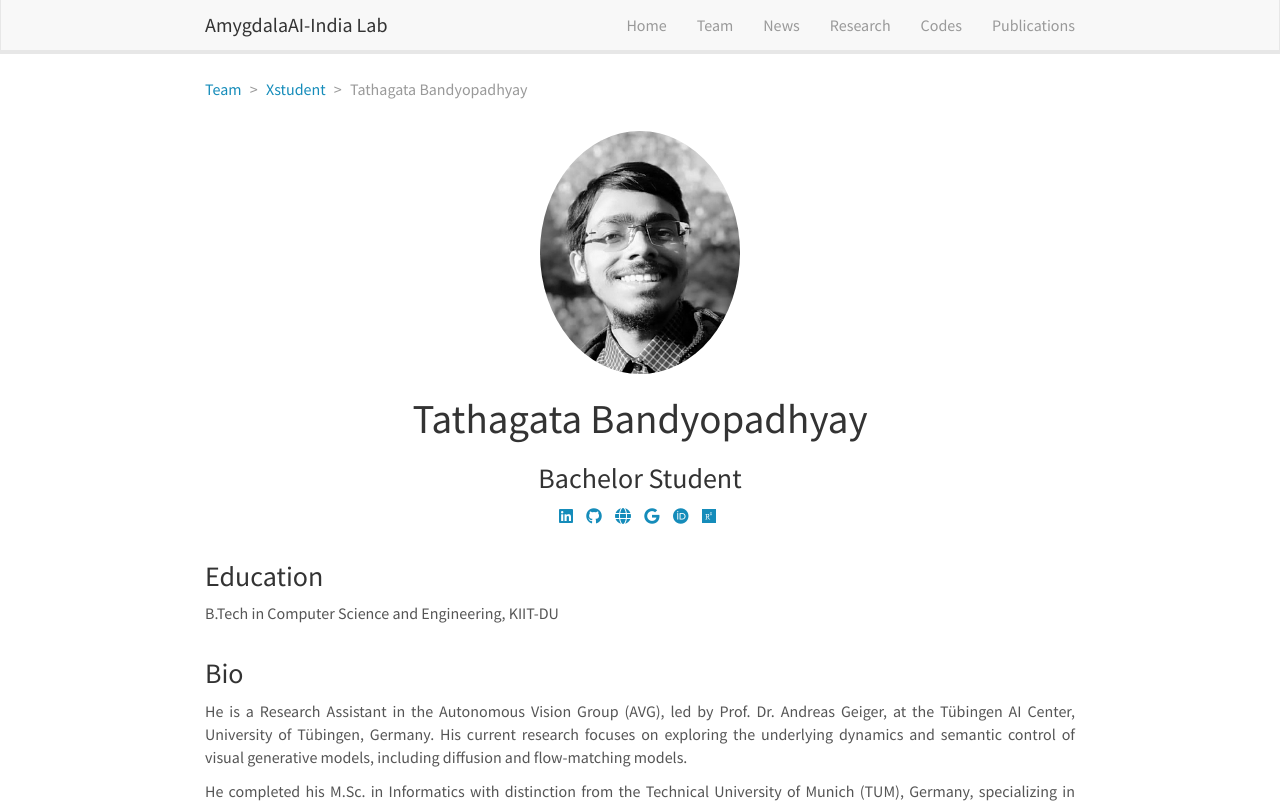
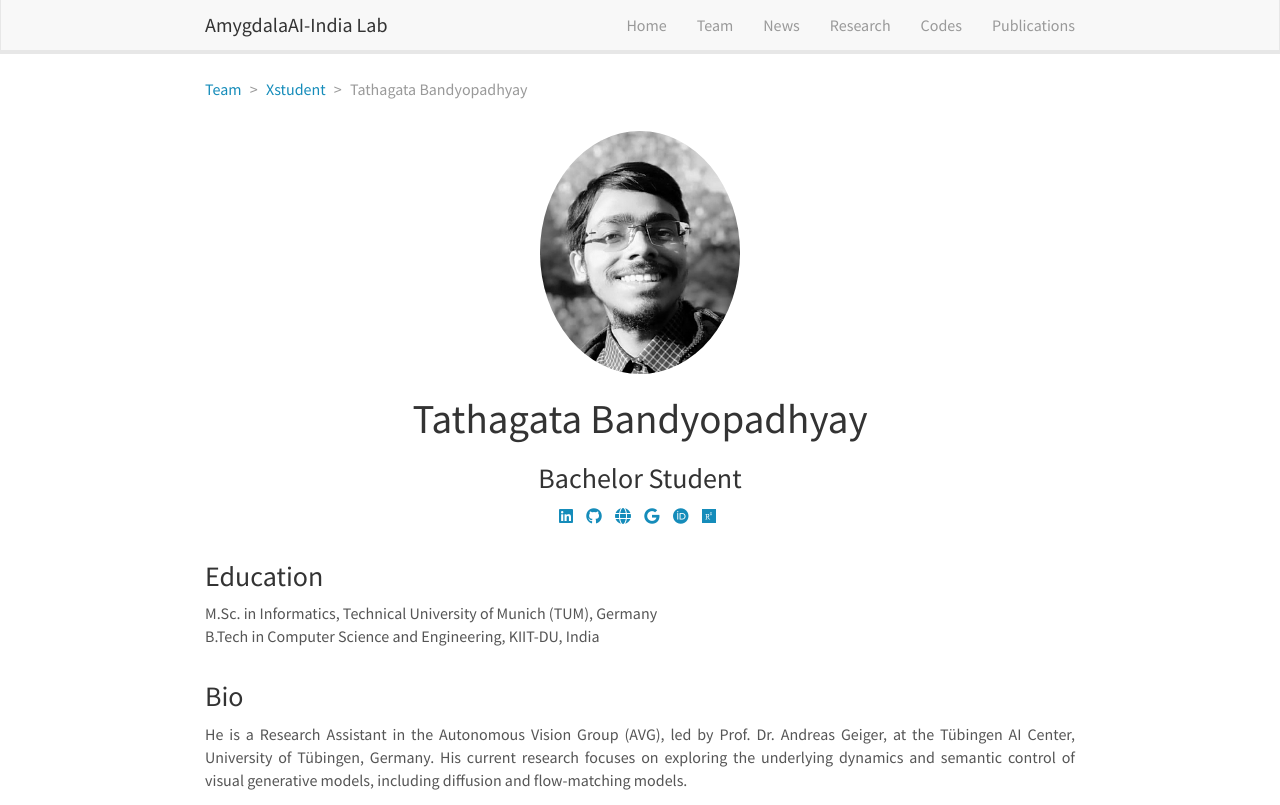
Before and after one commit to amygdalaaiindia/amygdalaaiindia.github.io, a Jekyll site: the page built from _pages/team/_posts/2016-06-01-researcher-xstudent.md, in a window 1280 px wide and 1163 px high. Shown: the top 805 px of the window. Built offline with Jekyll 4.4.1, drawn with Linux system fonts in a browser that asks for light colours; nearby versions of some CDN libraries.

Commit message:
Update 2016-06-01-researcher-xstudent.md

```diff
--- a/_pages/team/_posts/2016-06-01-researcher-xstudent.md
+++ b/_pages/team/_posts/2016-06-01-researcher-xstudent.md
@@ -14,7 +14,8 @@ social:
     orcid: https://orcid.org
     research-gate: https://www.researchgate.net/profile/Tathagata-Bandyopadhyay
 education:
- - B.Tech in Computer Science and Engineering, KIIT-DU
+ - M.Sc. in Informatics, Technical University of Munich (TUM), Germany
+ - B.Tech in Computer Science and Engineering, KIIT-DU, India
 ---
 
 He is a Research Assistant in the Autonomous Vision Group (AVG), led by Prof. Dr. Andreas Geiger, at the Tübingen AI Center, University of Tübingen, Germany. His current research focuses on exploring the underlying dynamics and semantic control of visual generative models, including diffusion and flow-matching models.
```
